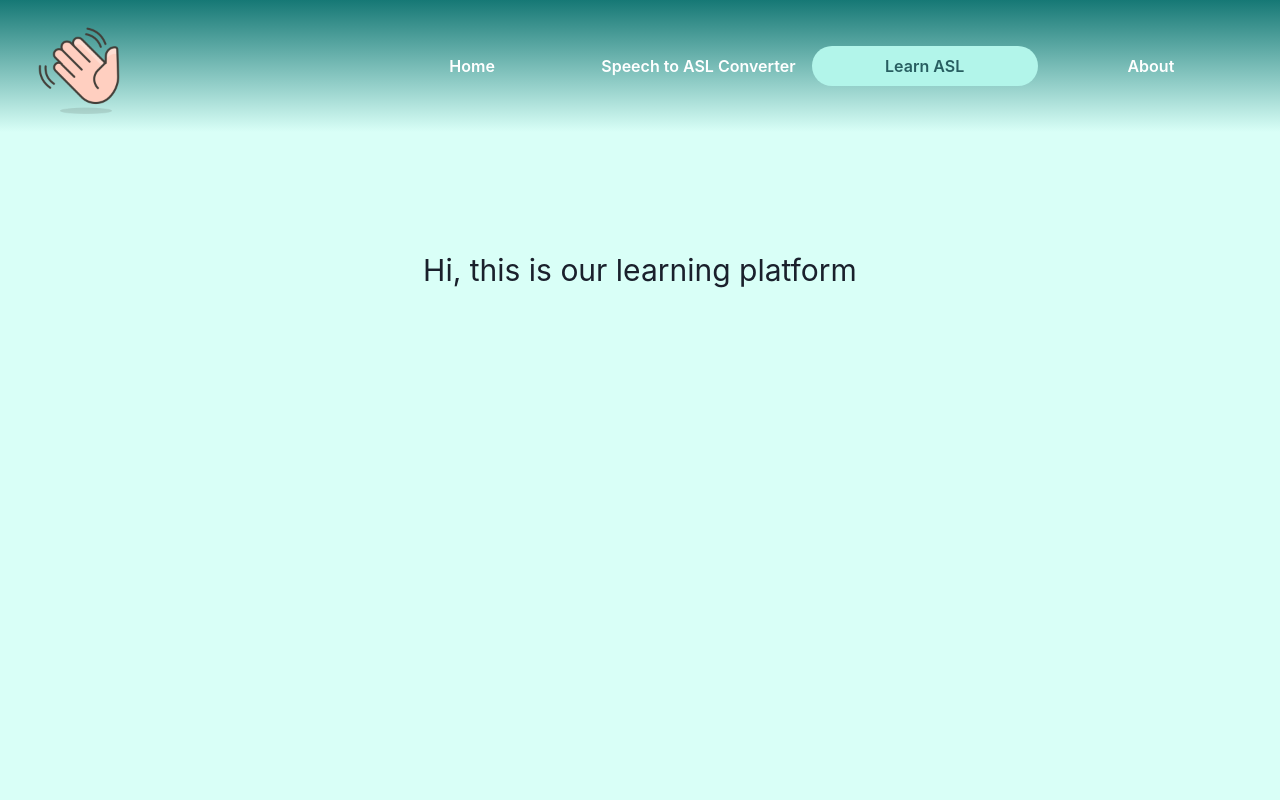
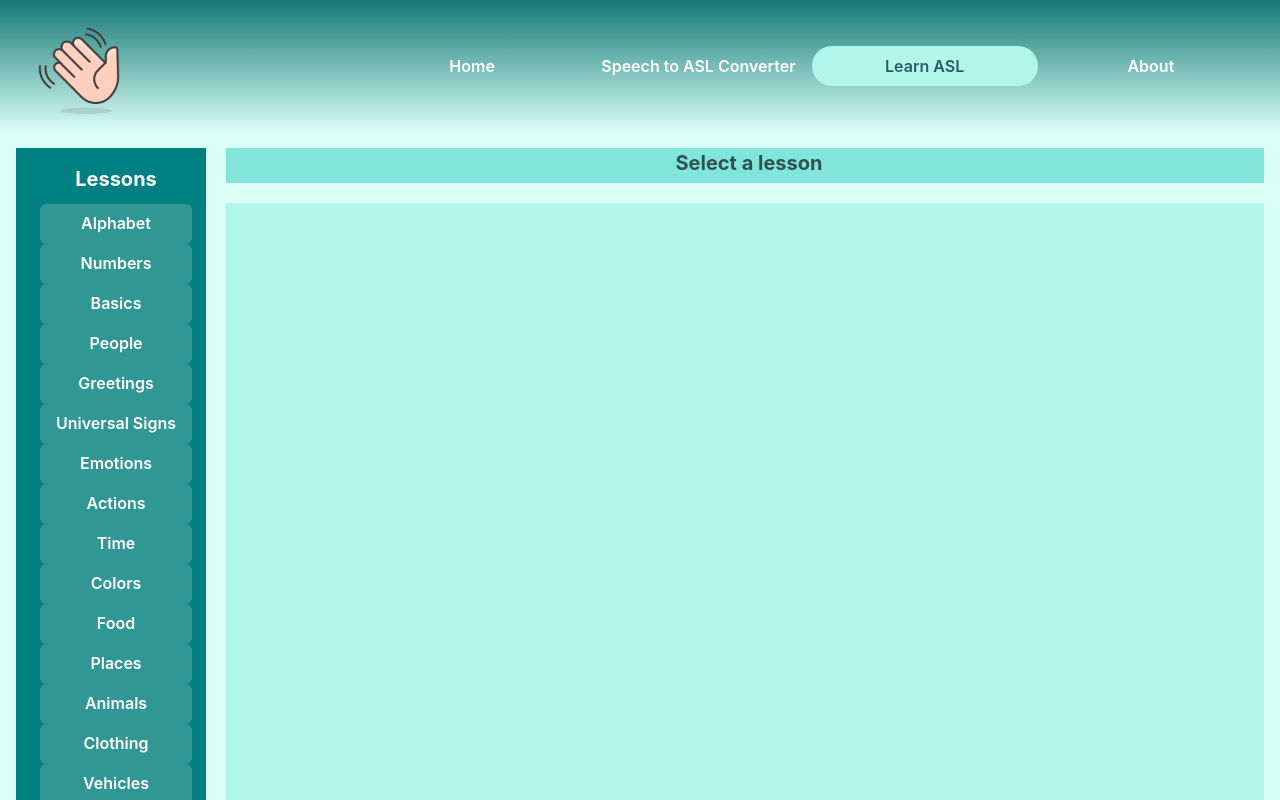
Before and after one commit to beniabra/TalkToTheHand, a React (Create React App) app: page / in a window 1280 px wide. Both pictures are taken after a click on the tab "Learn ASL". Shown: the top 800 px of the page. Built offline with nearby package versions, Linux system fonts and the light colour scheme.

Commit message:
working sidebar on learn page

```diff
--- a/package.json
+++ b/package.json
@@ -14,6 +14,7 @@
     "@types/react": "^18.2.61",
     "@types/react-dom": "^18.2.19",
     "framer-motion": "^6.5.1",
+    "mdb-react-ui-kit": "^7.2.0",
     "react": "^18.2.0",
     "react-dom": "^18.2.0",
     "react-icons": "^3.11.0",
--- a/src/Learn.tsx
+++ b/src/Learn.tsx
@@ -1,12 +1,60 @@
-import React from 'react';
-import { Flex, Text } from '@chakra-ui/react';
+import React, { useState } from 'react';
+import { Grid, GridItem, TabList, Text, Button } from '@chakra-ui/react';
 
 export function Learn() {
+
+  const [title, setTitle] = useState<string>('Select a lesson');
+  const [content, setContent] = useState<string>('');
+
+  const onClick = (event: React.MouseEvent<HTMLButtonElement>) => {
+    const buttonName = event.currentTarget.name
+    setTitle(buttonName);
+    setContent("Coming Soon")
+  };
+
     return (
-      <Flex justify="center" padding={"100px"} h="100vh" bg="#d9fff7">
-        <Text fontSize="3xl" textAlign="center">
-          Hi, this is our learning platform
-        </Text>
-      </Flex>
+      <>
+      <Grid
+        templateAreas={`"nav main"
+                        "nav footer"`}
+        gridTemplateRows={'35px 1fr 30px'}
+        gridTemplateColumns={'190px 1fr'}
+
+        gap='5'
+        color='blackAlpha.700'
+        fontWeight='bold'
+      >
+        <GridItem pl='6' bg='teal' area={'nav'}>
+          <TabList paddingTop="4" paddingBottom="4" color="white" style={{ marginRight: "auto" }} >
+            <Grid templateRows='repeat(4, 1fr)'>
+              <Text as='b'>Lessons</Text>
+              <Button name="Alphabet" colorScheme='teal' variant='solid' onClick={onClick}>Alphabet</Button>
+              <Button name="Numbers" colorScheme='teal' variant='solid' onClick={onClick}>Numbers</Button>
+              <Button name="Basics" colorScheme='teal' variant='solid' onClick={onClick}>Basics</Button>
+              <Button name="People" colorScheme='teal' variant='solid' onClick={onClick}>People</Button>
+              <Button name="Greetings" colorScheme='teal' variant='solid' onClick={onClick}>Greetings</Button>
+              <Button name="Universal Signs" colorScheme='teal' variant='solid' onClick={onClick}>Universal Signs</Button>
+              <Button name="Emotions" colorScheme='teal' variant='solid' onClick={onClick}>Emotions</Button>
+              <Button name="Actions" colorScheme='teal' variant='solid' onClick={onClick}>Actions</Button>
+              <Button name="Time" colorScheme='teal' variant='solid' onClick={onClick}>Time</Button>
+              <Button name="Colors" colorScheme='teal' variant='solid' onClick={onClick}>Colors</Button>
+              <Button name="Food" colorScheme='teal' variant='solid' onClick={onClick}>Food</Button>
+              <Button name="Places" colorScheme='teal' variant='solid' onClick={onClick}>Places</Button>
+              <Button name="Animals" colorScheme='teal' variant='solid' onClick={onClick}>Animals</Button>
+              <Button name="Clothing" colorScheme='teal' variant='solid' onClick={onClick}>Clothing</Button>
+              <Button name="Vehicles" colorScheme='teal' variant='solid' onClick={onClick}>Vehicles</Button>
+              <Button name="Jobs" colorScheme='teal' variant='solid' onClick={onClick}>Jobs</Button>
+              <Button name="Sports" colorScheme='teal' variant='solid' onClick={onClick}>Sports</Button>
+            </Grid>
+          </TabList>
+        </GridItem>
+        <GridItem pl='2' bg='teal.200' area={'main'}>
+          {title}
+        </GridItem>
+        <GridItem pl='2' bg='teal.100' area={'footer'}>
+          {content}
+        </GridItem>
+      </Grid>
+      </>
     );
   };
```
Also changed, not shown: 1 other file (tests, documents, lock files or other folders).
